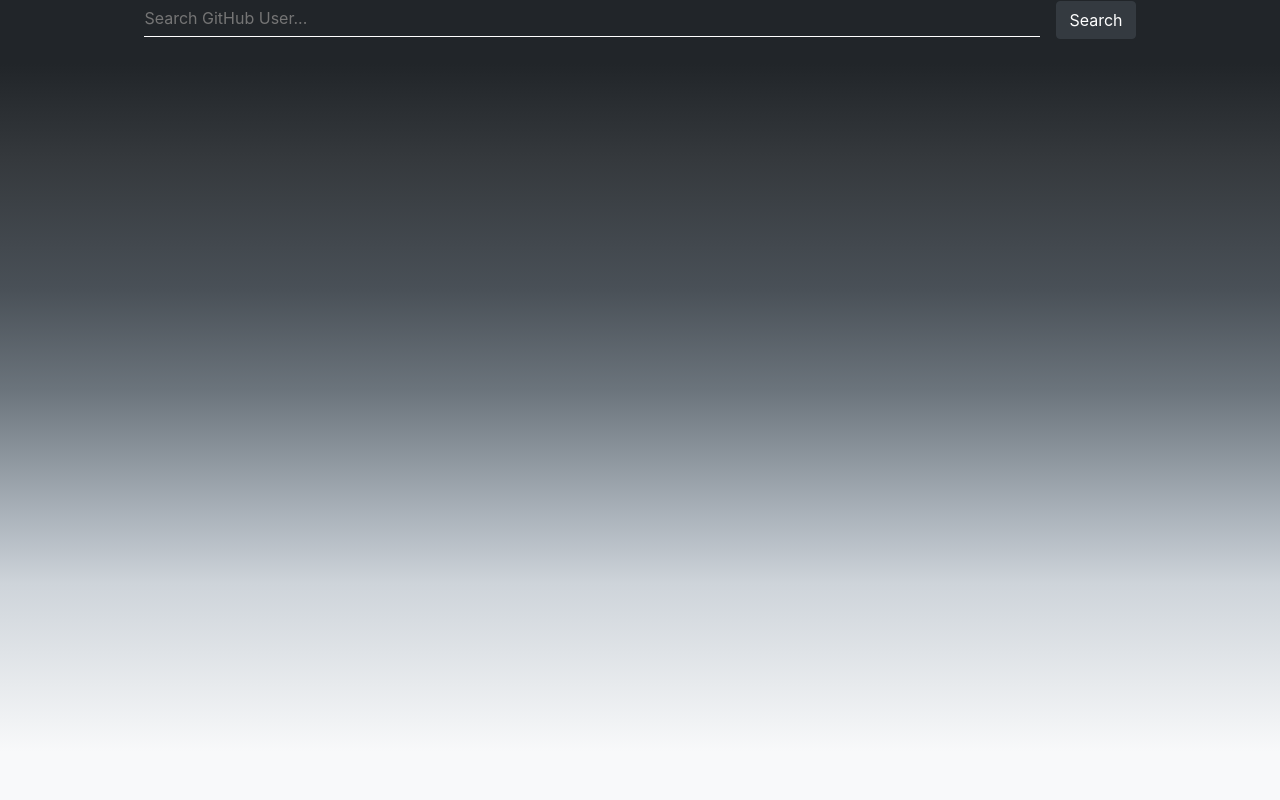
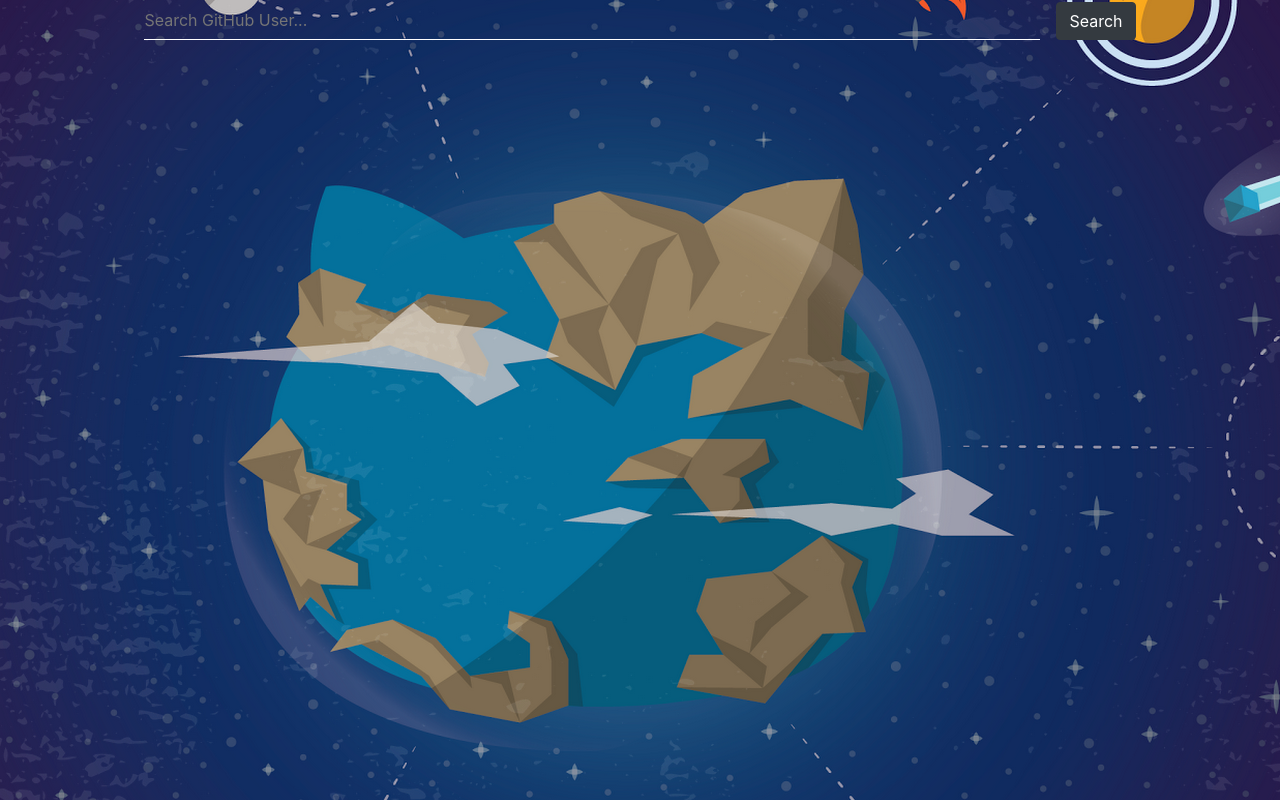
Before and after one commit to melissamelissaa/GitUserSearch, a React (Create React App) app: page / in a window 1280 px wide. Shown: the top 800 px of the page. Built offline with nearby package versions, Linux system fonts and the light colour scheme.

Commit message:
Change background

```diff
--- a/src/App.css
+++ b/src/App.css
@@ -1,13 +1,20 @@
+
 * {
   margin: 0;
   padding: 0;
   box-sizing: border-box;
 }
+body, html {
+  width: 100vw;
 
+}
 .App {
+
+  width: 100vw;
   text-align: center;
   height: 100vh;
-  background: linear-gradient(
+  background-image: url(imageForMobile.jpeg);
+  /* background: linear-gradient(
     0deg,
     rgba(248, 249, 250, 1) 6%,
     rgba(206, 212, 218, 1) 27%,
@@ -17,6 +24,7 @@
     rgba(53, 57, 61, 1) 80%,
     rgba(33, 37, 41, 1) 92%
   );
+} */
 }
 
 .small-pic {
@@ -32,7 +40,7 @@
   gap: 0.5rem;
   padding: 5px;
   background-color: rgb(26, 25, 25);
-  width: 73%
+  width: 70vw;
 }
 
 .imgInDetails {
@@ -40,14 +48,14 @@ width: 30%;
 border-radius: 50%;
 }
 .search-container, .app {
-  width: 100%;
+  width: 100vw;
 }
 
 .search-input {
   background-color: #495057;
   color: white;
-  width: 70%;
-  height: 2.3rem;
+  width: 70vw;
+  height: 5vh;
   border: none;
   border-bottom: 1px solid white;
   background-color: transparent;
@@ -58,7 +66,7 @@ border-radius: 50%;
 }
 .small-item-div {
   margin-left: 0.7rem;
-
+  /* border-radius: ; */
 }
 .user-details-container {
   background-color: #e2e4e6;
@@ -89,20 +97,25 @@ a {
   color: black;
 }
 @media screen and (min-width: 600px) {
+  .App {
+    height: 130vh;
+    background-image: url(image.png);
+  }
   .small-item-div {
     margin-left: 11.6%;
-    width:96%;
+    width: 40%;
   }
+
   .small-pic {
     width: 3.6%;
   }
   .user-details-container {
-    width: 40%;
+    width: 40vw;
     margin-left: 26%;
     margin-top: 1rem;
   }
   .imgInDetails {
-    width: 20%;
+    width: 20vw;
   }
   .row-in-ud {
     margin-right: 4rem;
--- a/src/Components/SearchResults.js
+++ b/src/Components/SearchResults.js
@@ -11,7 +11,7 @@ const SearchResults = (props) => {
     return (
       <div className="small-item-div">
         {props.resultsFromApi.map((user, i) =>
-          i < 6 ? (
+          i < 5 ? (
             <div
               className="small-result"
               onClick={() => getUserDetails(user.url)}
```
Also changed, not shown: src/image.png (added), src/imageForMobile.jpeg (added).
